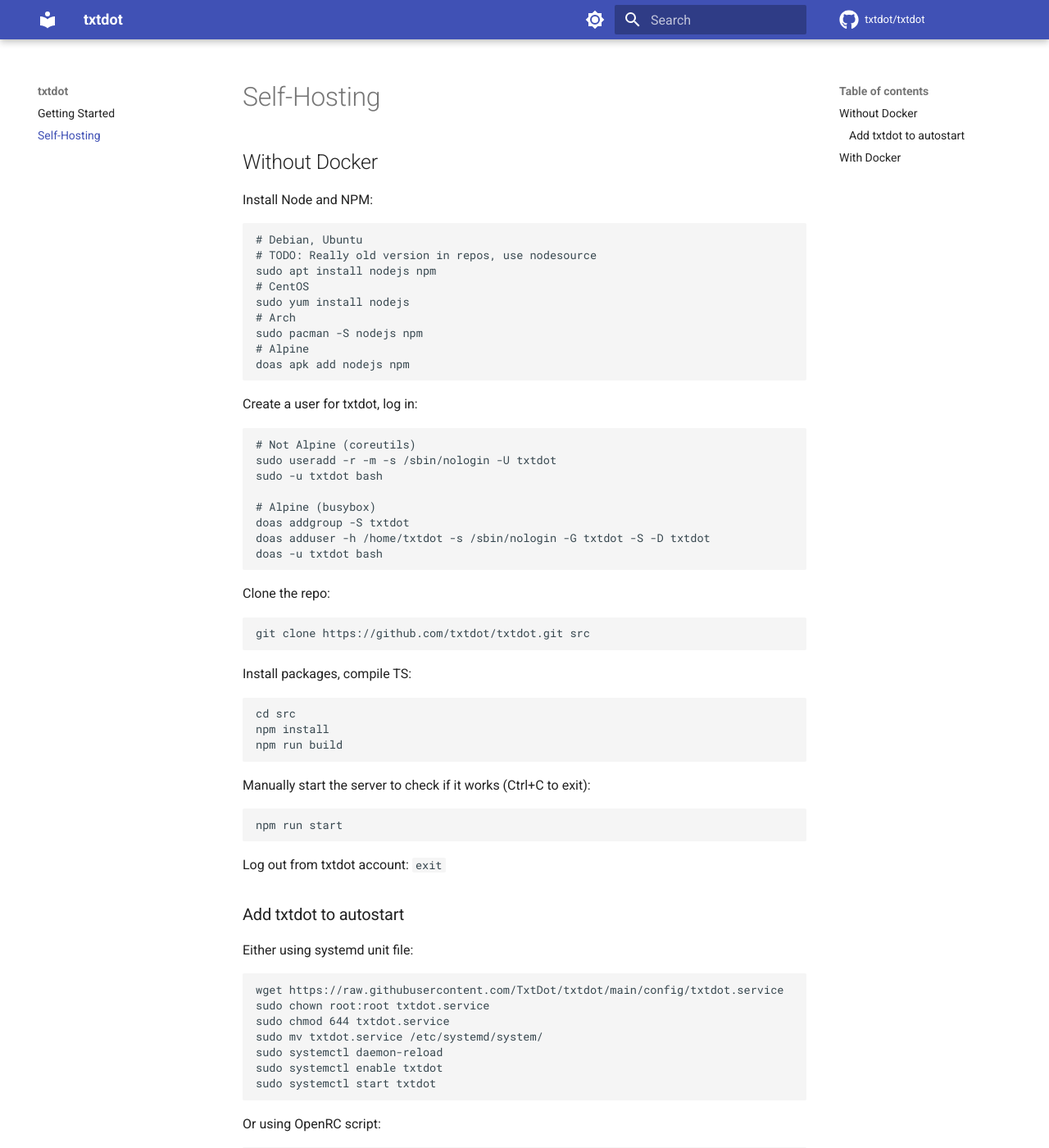
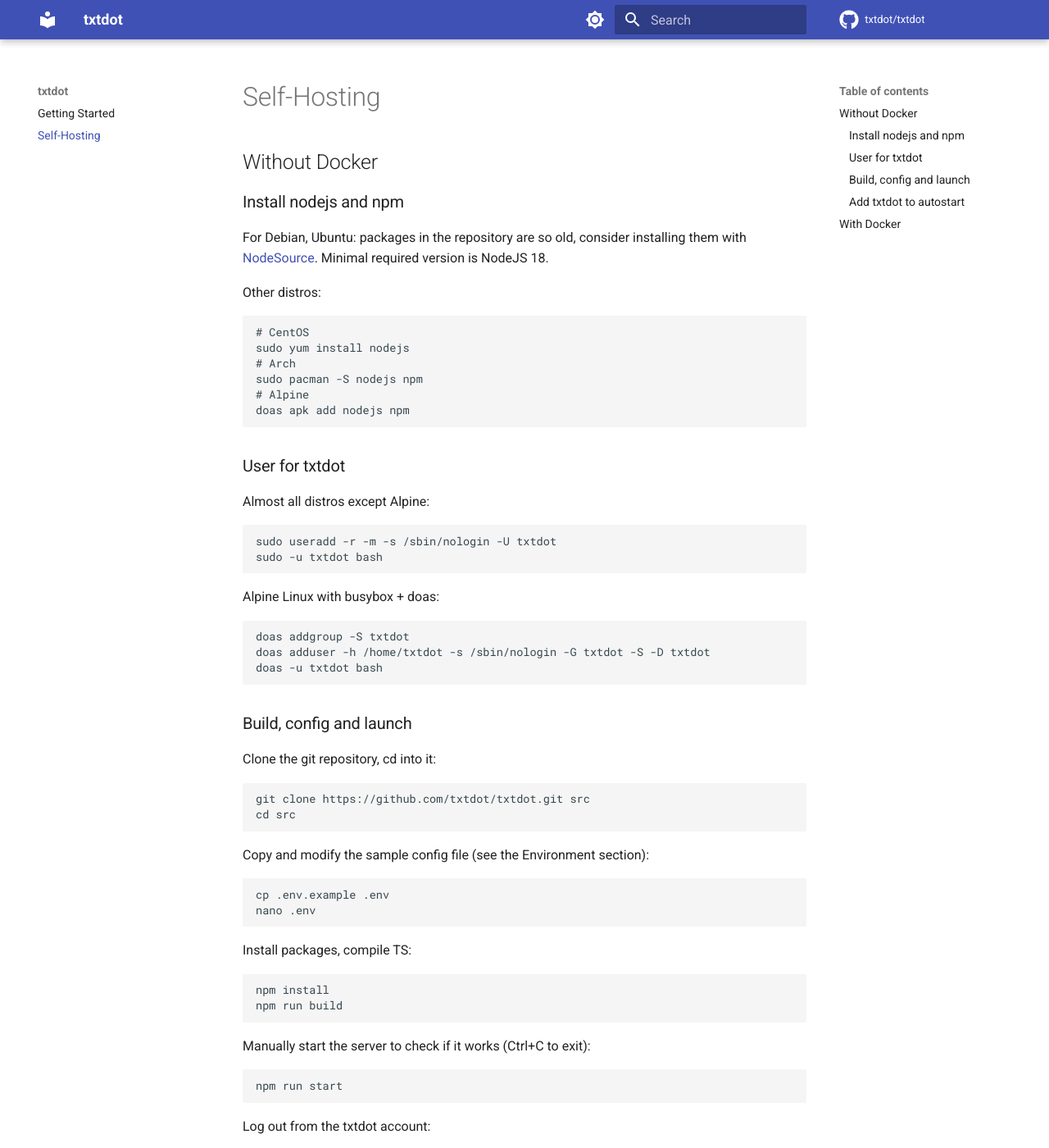
Before and after one commit to TxtDot/documentation, an MkDocs documentation site: the page built from docs/selfhost.md, in a window 1280 px wide and 1400 px high. Shown: the whole window at 82% size. Built offline with MkDocs 1.6.1 and Material for MkDocs 9.7.7, drawn with Linux system fonts in a browser that asks for light colours; comment, search, counter and statistics services are not loaded.

Commit message:
Separate sections, note about nodejs version

````diff
--- a/docs/selfhost.md
+++ b/docs/selfhost.md
@@ -2,11 +2,14 @@
 
 ## Without Docker
 
-Install Node and NPM:
+### Install nodejs and npm
+
+For Debian, Ubuntu: packages in the repository are so old,
+consider installing them with [NodeSource](https://github.com/nodesource/distributions#installation-instructions).
+Minimal required version is NodeJS 18.
+
+Other distros:
 ```bash
-# Debian, Ubuntu
-# TODO: Really old version in repos, use nodesource
-sudo apt install nodejs npm
 # CentOS
 sudo yum install nodejs
 # Arch
@@ -15,26 +18,37 @@
 doas apk add nodejs npm
 ```
 
-Create a user for txtdot, log in:
+### User for txtdot
+
+Almost all distros except Alpine:
 ```bash
-# Not Alpine (coreutils)
 sudo useradd -r -m -s /sbin/nologin -U txtdot
 sudo -u txtdot bash
+```
 
-# Alpine (busybox)
+Alpine Linux with busybox + doas:
+```bash
 doas addgroup -S txtdot
 doas adduser -h /home/txtdot -s /sbin/nologin -G txtdot -S -D txtdot
 doas -u txtdot bash
 ```
 
-Clone the repo:
+### Build, config and launch
+
+Clone the git repository, cd into it:
 ```bash
 git clone https://github.com/txtdot/txtdot.git src
+cd src
+```
+
+Copy and modify the sample config file (see the Environment section):
+```bash
+cp .env.example .env
+nano .env
 ```
 
 Install packages, compile TS:
 ```bash
-cd src
 npm install
 npm run build
 ```
@@ -44,7 +58,10 @@
 npm run start
 ```
 
-Log out from txtdot account: `exit`
+Log out from the txtdot account:
+```bash
+exit
+```
 
 ### Add txtdot to autostart
 Either using systemd unit file:
````
